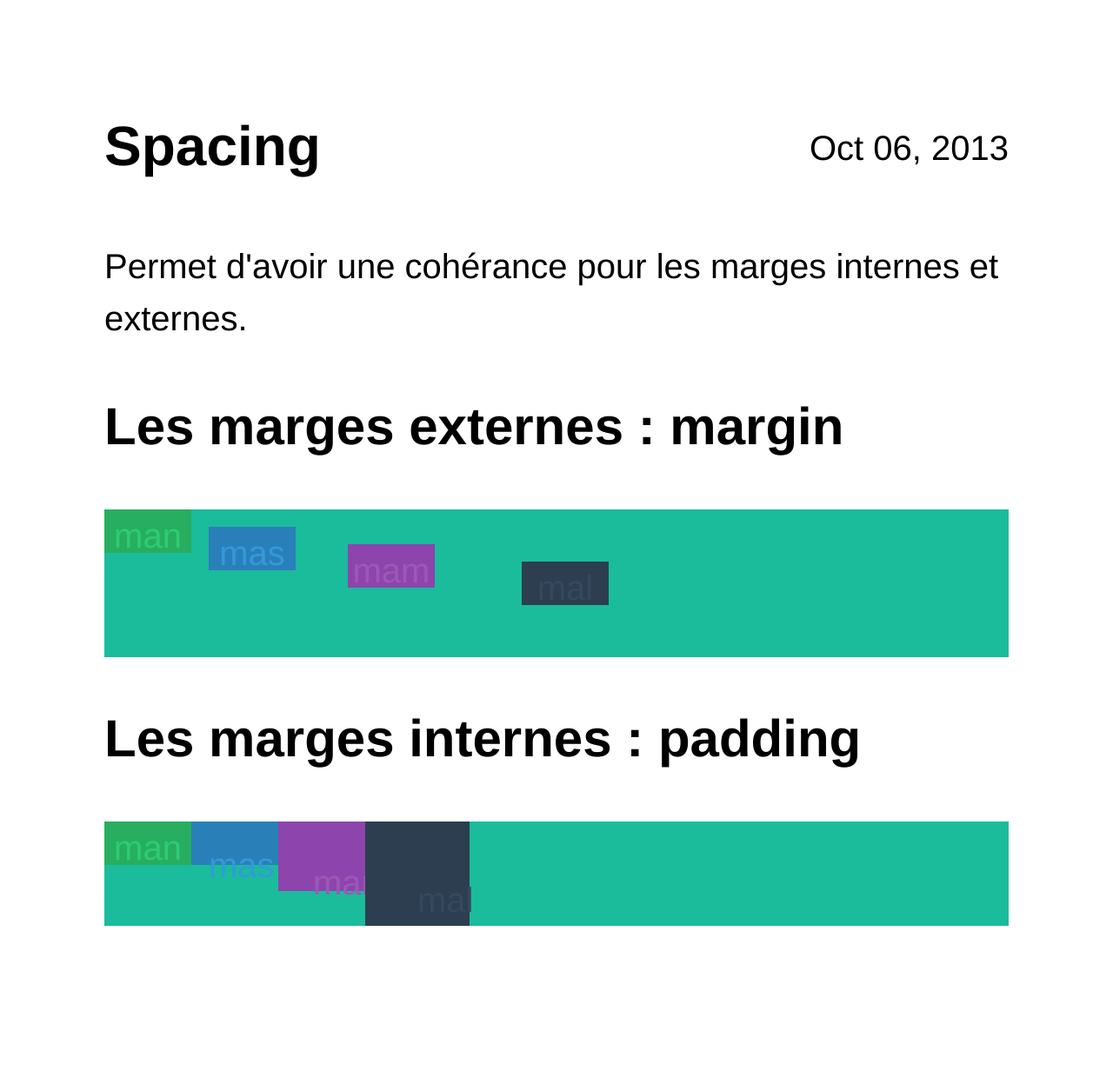
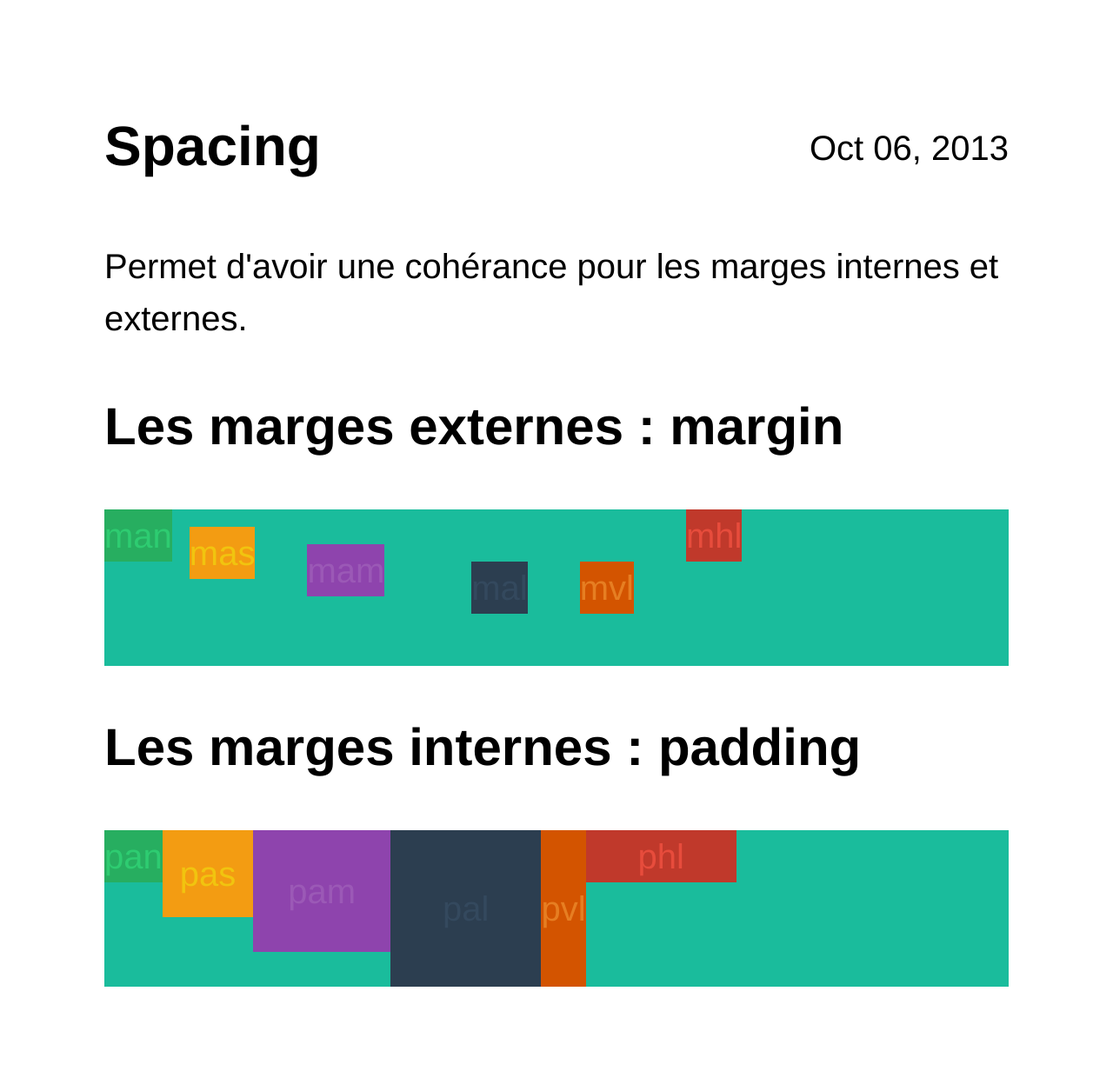
Before and after one commit to kosssi/sscank, a Jekyll site: the page built from documentation/_posts/2013-10-06-spacing.html, in a window 1280 px wide. Shown: the whole page at 87% size. Built offline with Jekyll 4.4.1, drawn with Linux system fonts in a browser that asks for light colours; before the commit the page ends 1185 px from its top, so only the background shows below that.

Commit message:
fix spacing

```diff
--- a/dist/css/sscank-website.css
+++ b/dist/css/sscank-website.css
@@ -979,23 +979,23 @@
 }
 
 .pvn {
-  padding-right: 0;
-  padding-left: 0;
+  padding-top: 0;
+  padding-bottom: 0;
 }
 
 .pvs {
-  padding-right: 20px;
-  padding-left: 20px;
+  padding-top: 20px;
+  padding-bottom: 20px;
 }
 
 .pvm {
-  padding-right: 40px;
-  padding-left: 40px;
+  padding-top: 40px;
+  padding-bottom: 40px;
 }
 
 .pvl {
-  padding-right: 60px;
-  padding-left: 60px;
+  padding-top: 60px;
+  padding-bottom: 60px;
 }
 
 .phn {
@@ -1016,72 +1016,6 @@
 .phl {
   padding-right: 60px;
   padding-left: 60px;
-}
-
-/*
- * Flexbox
- *
- * By kosssi (Simon Constans) CC-BY 3.0
- * Fork of KNACSS (Raphael Goetter, Alsacreations) : http://www.knacss.com/
- */
-
-.flex {
-  display: -webkit-box;
-  display: -moz-box;
-  display: -ms-flexbox;
-  display: -webkit-flex;
-  display: flex;
-}
-
-.flex-h {
-  -webkit-box-orient: horizontal;
-     -moz-box-orient: horizontal;
-  -webkit-flex-direction: row;
-      -ms-flex-direction: row;
-          flex-direction: row;
-}
-
-.flex-v {
-  -webkit-box-orient: vertical;
-     -moz-box-orient: vertical;
-  -webkit-flex-direction: column;
-      -ms-flex-direction: column;
-          flex-direction: column;
-}
-
-.flex-fluid {
-  -moz-box-flex: 1;
-  -webkit-flex: 1;
-     -moz-flex: 1;
-      -ms-flex: 1;
-          flex: 1;
-}
-
-.flex-start {
-  -webkit-box-ordinal-group: -1;
-     -moz-box-ordinal-group: 0;
-  -ms-flex-order: -1;
-  -webkit-order: -1;
-     -moz-order: -1;
-          order: -1;
-}
-
-.flex-mid {
-  -webkit-box-ordinal-group: 1;
-     -moz-box-ordinal-group: 1;
-  -ms-flex-order: 1;
-  -webkit-order: 1;
-     -moz-order: 1;
-          order: 1;
-}
-
-.flex-end {
-  -webkit-box-ordinal-group: 42;
-     -moz-box-ordinal-group: 42;
-  -ms-flex-order: 42;
-  -webkit-order: 42;
-     -moz-order: 42;
-          order: 42;
 }
 
 /*
@@ -1253,6 +1187,72 @@
 }
 
 /*
+ * Flexbox
+ *
+ * By kosssi (Simon Constans) CC-BY 3.0
+ * Fork of KNACSS (Raphael Goetter, Alsacreations) : http://www.knacss.com/
+ */
+
+.flex {
+  display: -webkit-box;
+  display: -moz-box;
+  display: -ms-flexbox;
+  display: -webkit-flex;
+  display: flex;
+}
+
+.flex-h {
+  -webkit-box-orient: horizontal;
+     -moz-box-orient: horizontal;
+  -webkit-flex-direction: row;
+      -ms-flex-direction: row;
+          flex-direction: row;
+}
+
+.flex-v {
+  -webkit-box-orient: vertical;
+     -moz-box-orient: vertical;
+  -webkit-flex-direction: column;
+      -ms-flex-direction: column;
+          flex-direction: column;
+}
+
+.flex-fluid {
+  -moz-box-flex: 1;
+  -webkit-flex: 1;
+     -moz-flex: 1;
+      -ms-flex: 1;
+          flex: 1;
+}
+
+.flex-start {
+  -webkit-box-ordinal-group: -1;
+     -moz-box-ordinal-group: 0;
+  -ms-flex-order: -1;
+  -webkit-order: -1;
+     -moz-order: -1;
+          order: -1;
+}
+
+.flex-mid {
+  -webkit-box-ordinal-group: 1;
+     -moz-box-ordinal-group: 1;
+  -ms-flex-order: 1;
+  -webkit-order: 1;
+     -moz-order: 1;
+          order: 1;
+}
+
+.flex-end {
+  -webkit-box-ordinal-group: 42;
+     -moz-box-ordinal-group: 42;
+  -ms-flex-order: 42;
+  -webkit-order: 42;
+     -moz-order: 42;
+          order: 42;
+}
+
+/*
  * Form
  *
  * By kosssi (Simon Constans) CC-BY 3.0
--- a/documentation/_posts/2013-10-06-spacing.html
+++ b/documentation/_posts/2013-10-06-spacing.html
@@ -6,15 +6,19 @@
 <p>Permet d'avoir une cohérance pour les marges internes et externes.</p>
 <h2>Les marges externes : margin</h2>
 <div class="bgc0 txtc clearfix">
-    <div class="w100p h50p left c1 man">man</div>
-    <div class="w100p h50p left c2 mas">mas</div>
-    <div class="w100p h50p left c3 mam">mam</div>
-    <div class="w100p h50p left c4 mal">mal</div>
+    <div class="left c1 man">man</div>
+    <div class="left c5 mas">mas</div>
+    <div class="left c3 mam">mam</div>
+    <div class="left c4 mal">mal</div>
+    <div class="left c6 mvl">mvl</div>
+    <div class="left c7 mhl">mhl</div>
 </div>
 <h2>Les marges internes : padding</h2>
 <div class="bgc0 txtc clearfix">
-    <div class="w100p h50p left c1 an">man</div>
-    <div class="w100p h50p left c2 pas">mas</div>
-    <div class="w100p h50p left c3 pam">mam</div>
-    <div class="w100p h50p left c4 pal">mal</div>
+    <div class="left c1 pan">pan</div>
+    <div class="left c5 pas">pas</div>
+    <div class="left c3 pam">pam</div>
+    <div class="left c4 pal">pal</div>
+    <div class="left c6 pvl">pvl</div>
+    <div class="left c7 phl">phl</div>
 </div>
```
